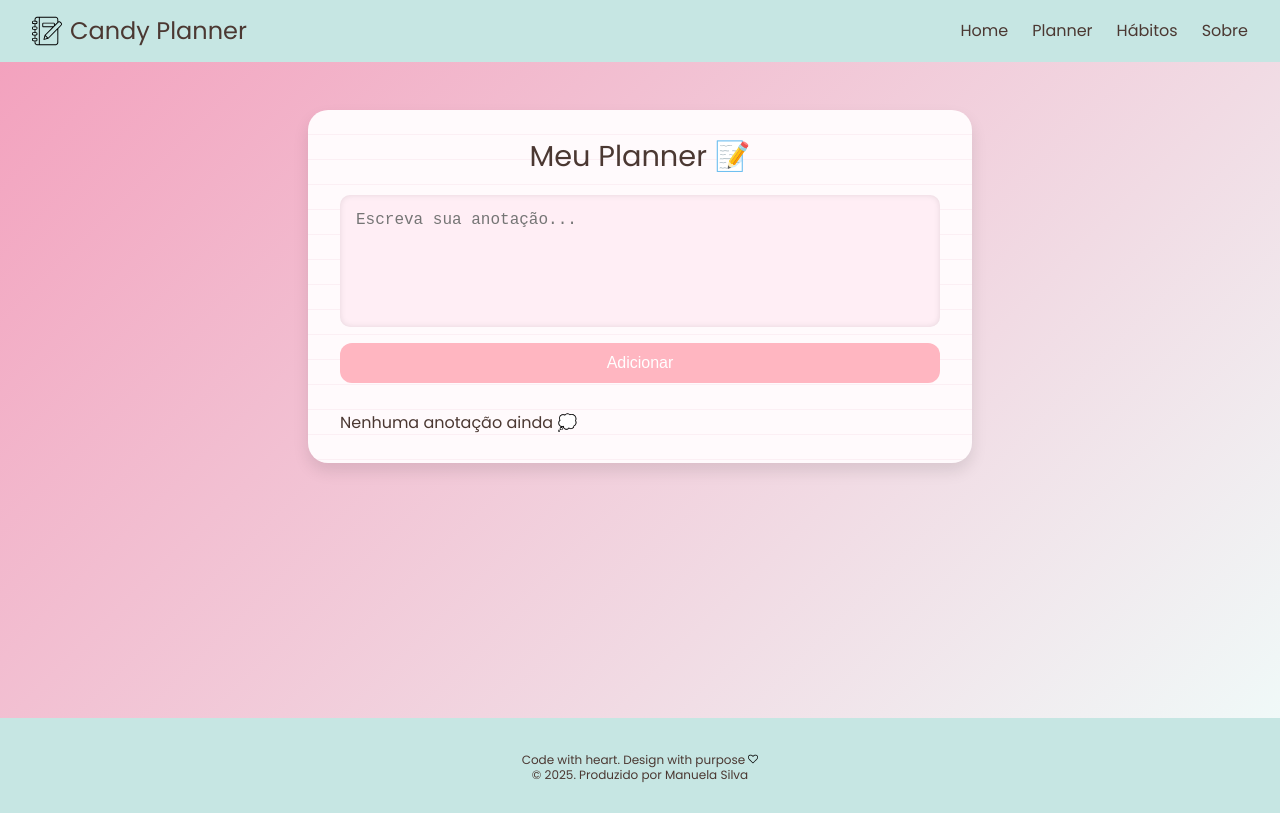
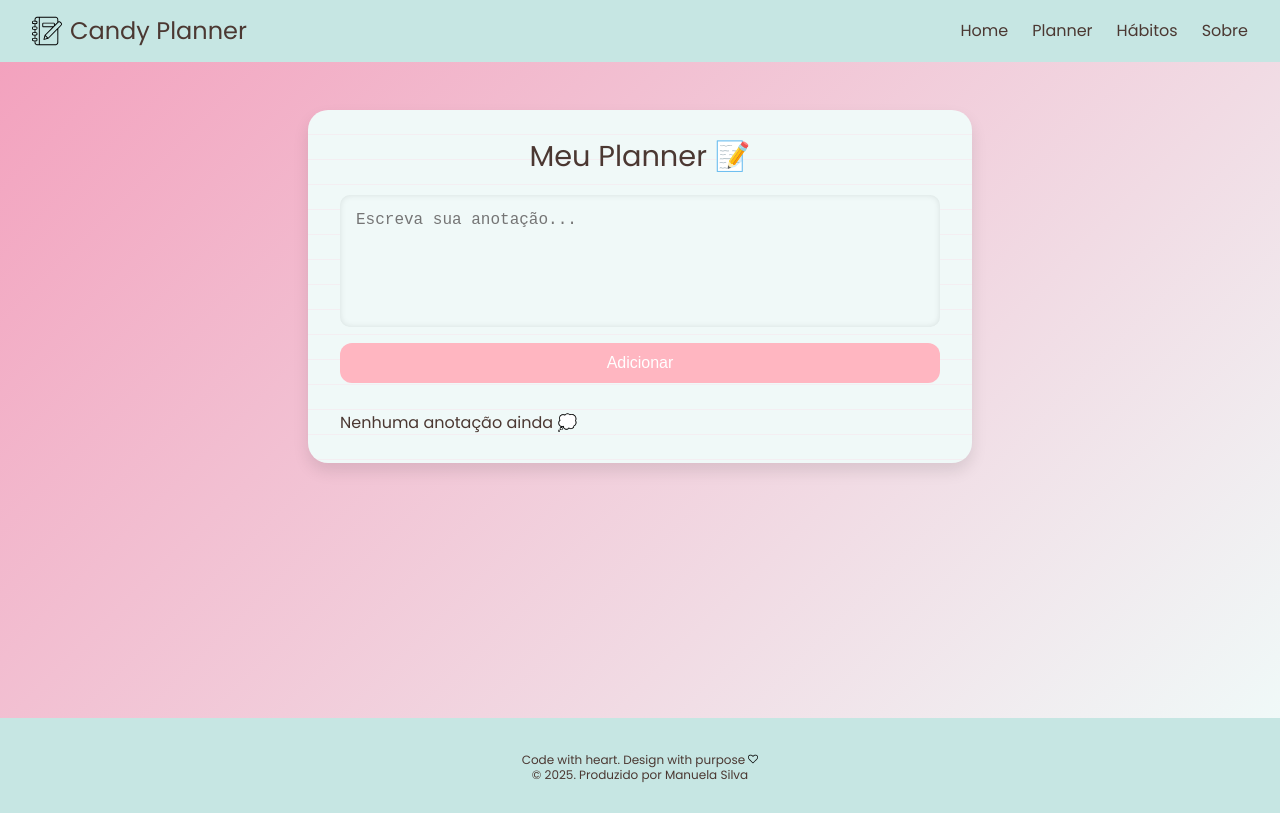
Before and after one commit to netuninho/candy-planner, a React (Vite) app: page /planner in a window 1280 px wide. Built offline with nearby package versions, Linux system fonts and the light colour scheme.

Commit message:
feat: atualizando cores

```diff
--- a/src/assets/styles/pages/Planner.scss
+++ b/src/assets/styles/pages/Planner.scss
@@ -11,15 +11,15 @@
   color: $chocolate;
 
   &__container {
-    background: #fffafc;
+    background: $candy-floss;
     border-radius: 20px;
     padding: 2rem;
     width: 100%;
     max-width: 600px;
     box-shadow: 0 8px 16px rgba(0, 0, 0, 0.1);
     background-image: repeating-linear-gradient(to bottom,
-        #fffafc,
-        #fffafc 24px,
+        $candy-floss,
+        $candy-floss 24px,
         #f8e4ec 25px);
   }
 
@@ -42,7 +42,7 @@
       border: none;
       border-radius: 10px;
       padding: 1rem;
-      background-color: #ffeef5;
+      background-color: $candy-floss;
       font-size: 1rem;
       box-shadow: inset 0 0 6px rgba(0, 0, 0, 0.1);
       transition: 0.3s;
--- a/src/assets/styles/pages/Sobre.scss
+++ b/src/assets/styles/pages/Sobre.scss
@@ -26,7 +26,7 @@
     margin-bottom: 2rem;
 
     li {
-      background: #fff2f7;
+      background: $candy-floss;
       padding: 1rem;
       border-radius: 12px;
       margin-bottom: 0.8rem;
```
